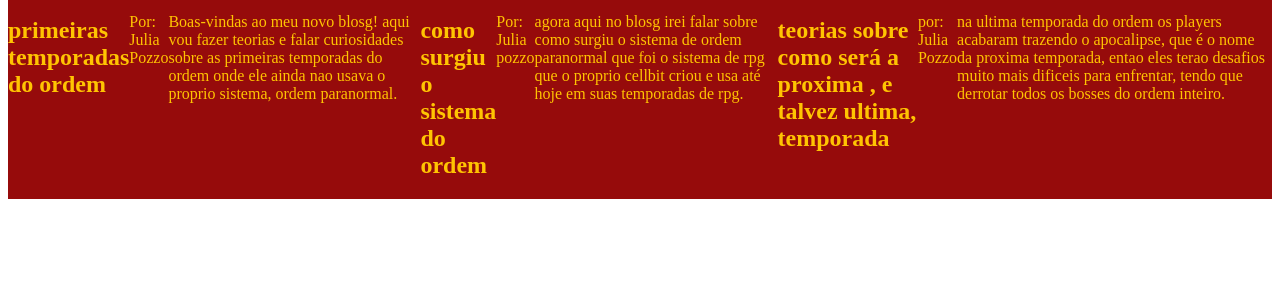
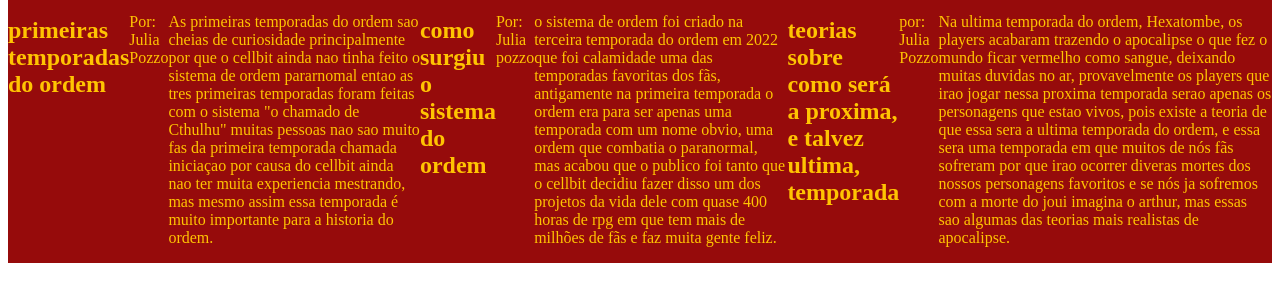
Before and after one commit to juliapozzosilva-maker/julia-pagina-web, a plain HTML site: page index.html in a window 1280 px wide. Shown: the part 207-508 px from the top of the page. Drawn offline with Linux system fonts and the light colour scheme.

Commit message:
fiz meu blog paranormal pt3

```diff
--- a/index.html
+++ b/index.html
@@ -38,14 +38,22 @@
     <main>
         <h2>primeiras temporadas do ordem</h2>
         <p>Por: Julia Pozzo</p>
-        <p>Boas-vindas ao meu novo blosg! aqui vou fazer teorias e falar curiosidades sobre as primeiras temporadas do ordem onde ele ainda nao usava o proprio sistema, ordem paranormal.</p>
+        <p> As primeiras temporadas do ordem sao cheias de curiosidade principalmente
+             por que o cellbit ainda nao tinha feito o sistema de ordem pararnomal entao as tres primeiras temporadas foram feitas com o sistema "o chamado de Cthulhu"
+        muitas pessoas nao sao muito fas da primeira temporada chamada iniciaçao por causa do cellbit ainda nao ter muita experiencia mestrando, mas mesmo assim essa
+    temporada é muito importante para a historia do ordem.</p>
         <h2>como surgiu o sistema do ordem</h2>
         <p>Por: Julia pozzo</p>
-        <p>agora aqui no blosg irei falar sobre como surgiu o sistema de ordem paranormal que foi o sistema de rpg que o proprio cellbit criou e usa até hoje em suas temporadas de rpg.
+        <p>o sistema de ordem foi criado na terceira temporada do ordem em 2022 que foi calamidade uma das temporadas favoritas dos fãs, antigamente na primeira temporada
+            o ordem era para ser apenas uma temporada com um nome obvio, uma ordem que combatia o paranormal, mas acabou que o publico foi tanto que o cellbit decidiu fazer
+            disso um dos projetos da vida dele com quase 400 horas de rpg em que tem mais de milhões de fãs e faz muita gente feliz.
         </p>
-       <h2>teorias sobre como será a proxima , e talvez ultima, temporada</h2>
+       <h2>teorias sobre como será a proxima, e talvez ultima, temporada</h2>
        <p>por: Julia Pozzo</p>
-       <p> na ultima temporada do ordem os players acabaram trazendo o apocalipse, que é o nome da proxima temporada, entao eles terao desafios muito mais dificeis para enfrentar, tendo que derrotar todos os bosses do ordem inteiro. </p>
+       <p> Na ultima temporada do ordem, Hexatombe, os players acabaram trazendo o apocalipse o que fez o mundo ficar vermelho como sangue, deixando muitas
+        duvidas no ar, provavelmente os players que irao jogar nessa proxima temporada serao apenas os personagens que estao vivos, pois existe a teoria de que essa
+    sera a ultima temporada do ordem, e essa sera uma temporada em que muitos de nós fãs sofreram por que irao ocorrer diveras mortes dos nossos personagens
+favoritos e se nós ja sofremos com a morte do joui imagina o arthur, mas essas sao algumas das teorias mais realistas de apocalipse. </p>
     </main>
 </body>
 </html>
```
